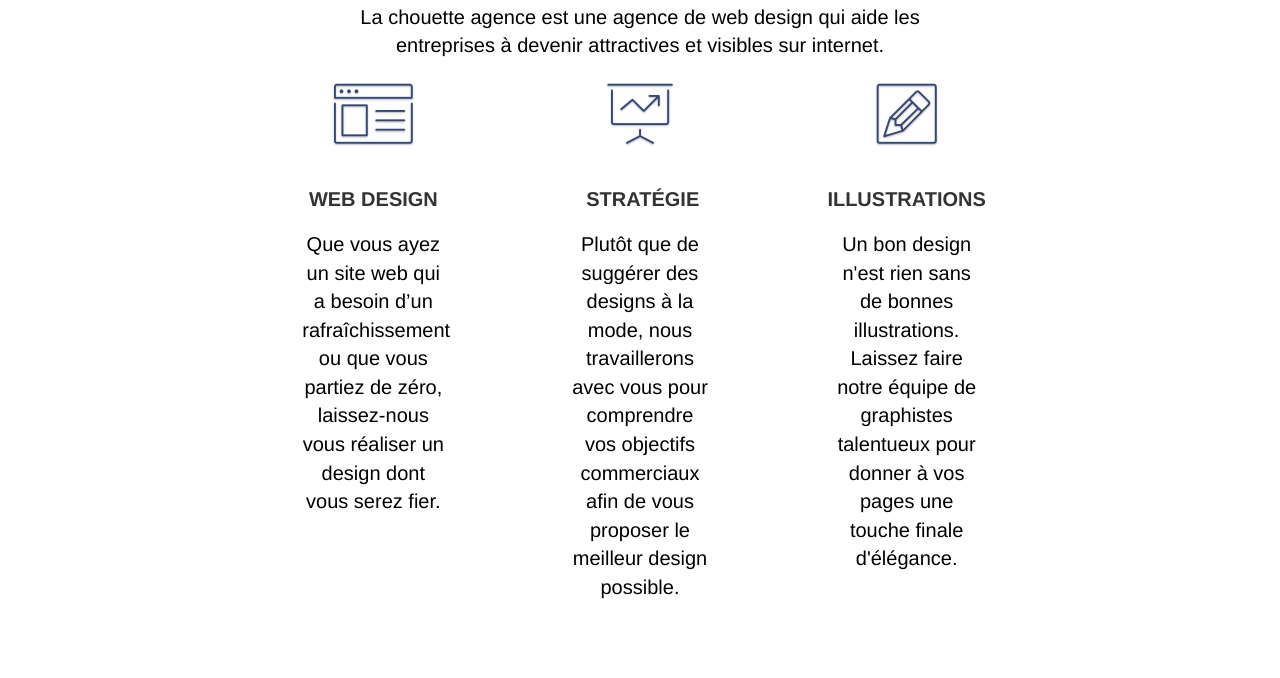
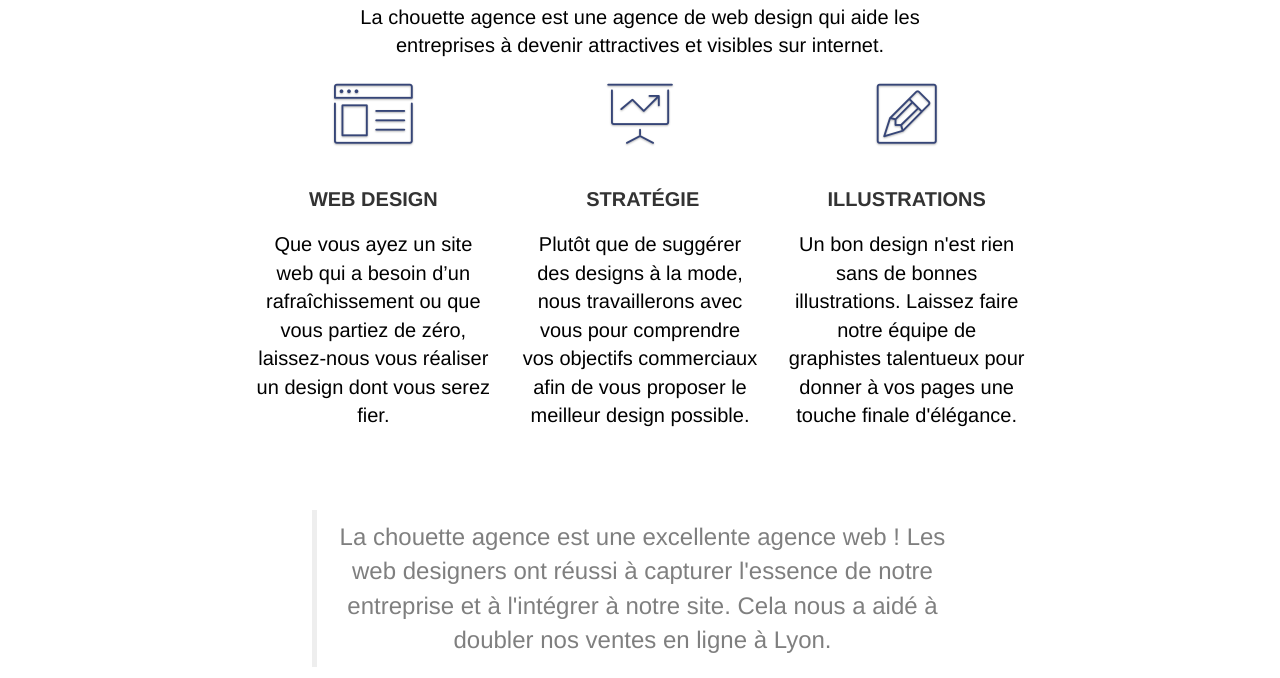
Before and after one commit to MathiasMarmeuse/MathiasMarmeuse_4_20092021, a plain HTML site: page index.html in a window 1280 px wide. Shown: the part 617-1295 px from the top of the page. Drawn offline with Linux system fonts and the light colour scheme.

Commit message:
correction p services

```diff
--- a/index.html
+++ b/index.html
@@ -144,14 +144,14 @@
                 ></span>
               </div>
               <h3 class="mg-md text-center">Web design</h3>
-              <p class="text-center">
+              <p class="text-center p-services">
                 Que vous ayez un site web qui a besoin d&rsquo;un
                 rafraîchissement ou que vous partiez de zéro, laissez-nous vous
                 réaliser un design dont vous serez fier.
               </p>
             </div>
             <div class="col-sm-4">
-              <div class="text-center">
+              <div class="text-center ">
                 <span
                   class="
                     et-icon-presentation
@@ -163,7 +163,7 @@
                 ></span>
               </div>
               <h3 class="mg-md text-center">&nbsp;Stratégie</h3>
-              <p class="text-center">
+              <p class="text-center p-services">
                 Plutôt que de suggérer des designs à la mode, nous travaillerons
                 avec vous pour comprendre vos objectifs commerciaux afin de vous
                 proposer le meilleur design possible.<br />
@@ -182,7 +182,7 @@
                 ></span>
               </div>
               <h3 class="mg-md text-center">Illustrations</h3>
-              <p class="text-center">
+              <p class="text-center p-services">
                 Un bon design n'est rien sans de bonnes illustrations. Laissez
                 faire notre équipe de graphistes talentueux pour donner à vos
                 pages une touche finale d'élégance.
--- a/style.css
+++ b/style.css
@@ -289,6 +289,10 @@ a:hover {
 
 .text-center {
   text-align: center;
+}
+
+.p-services {
+  max-width: unset;
 }
 
 #bloc-1-hero h1 {
```
